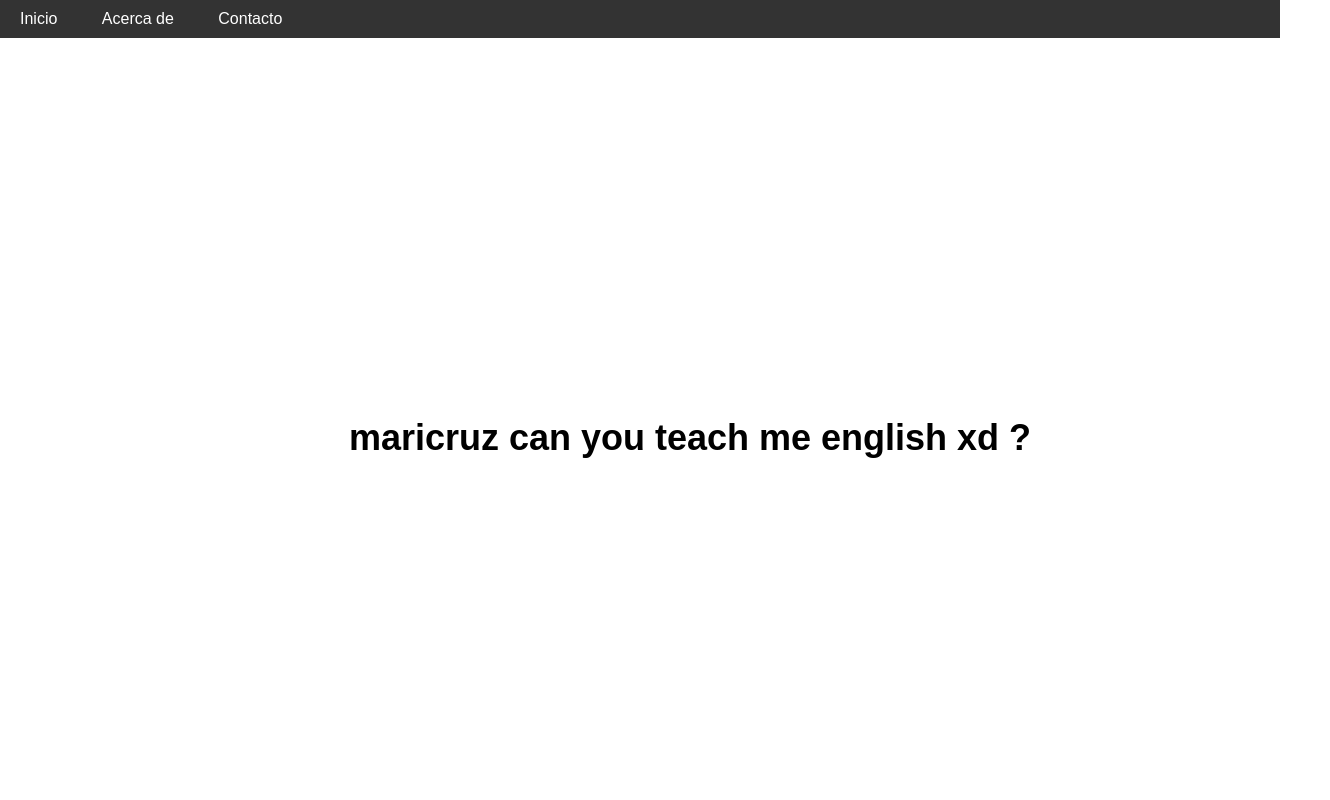
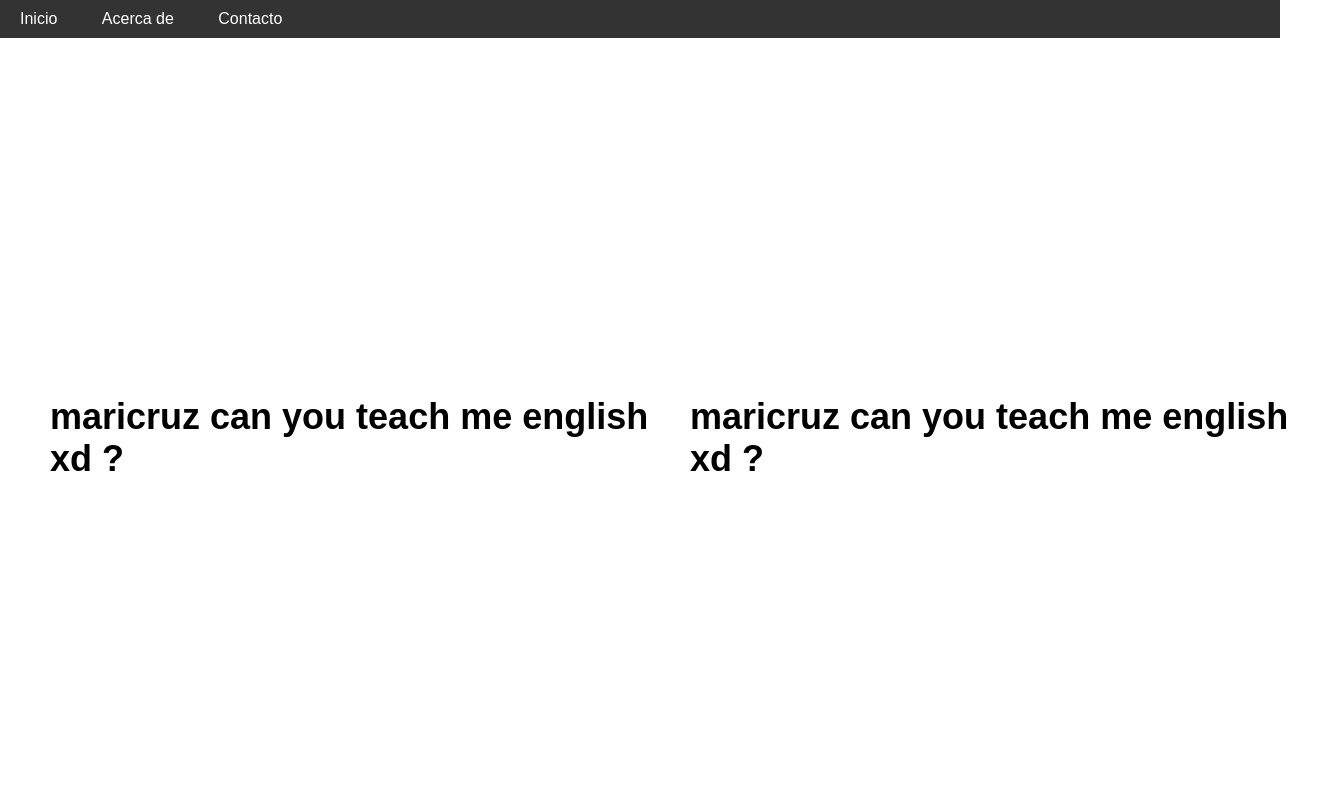
Before and after one commit to yefersonBaldeon/cloud, a plain HTML site: page index.html in a window 1280 px wide. Shown: the top 800 px of the page, 1330 px wide, since content can reach past the window. Drawn offline with Linux system fonts and the light colour scheme.

Commit message:
Update index 3.html

```diff
--- a/index.html
+++ b/index.html
@@ -16,6 +16,7 @@
 
     <div class="container">
         <h1 class="hola">maricruz can you teach me english xd ?</h1>
+         <h1 class="hola">maricruz can you teach me english xd ?</h1>
     </div>
 
 
```
